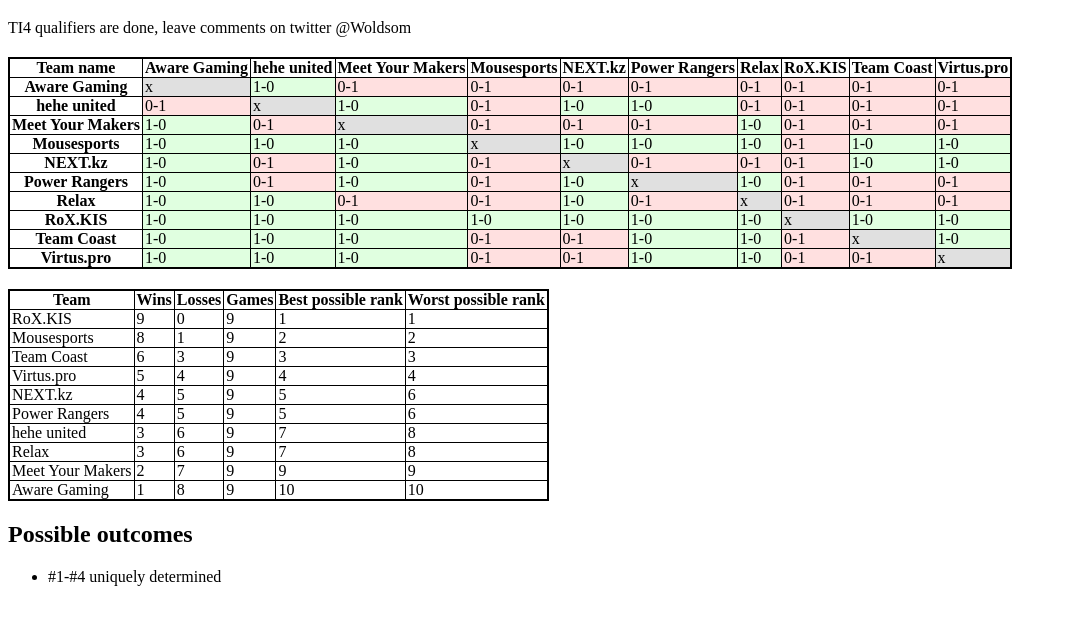
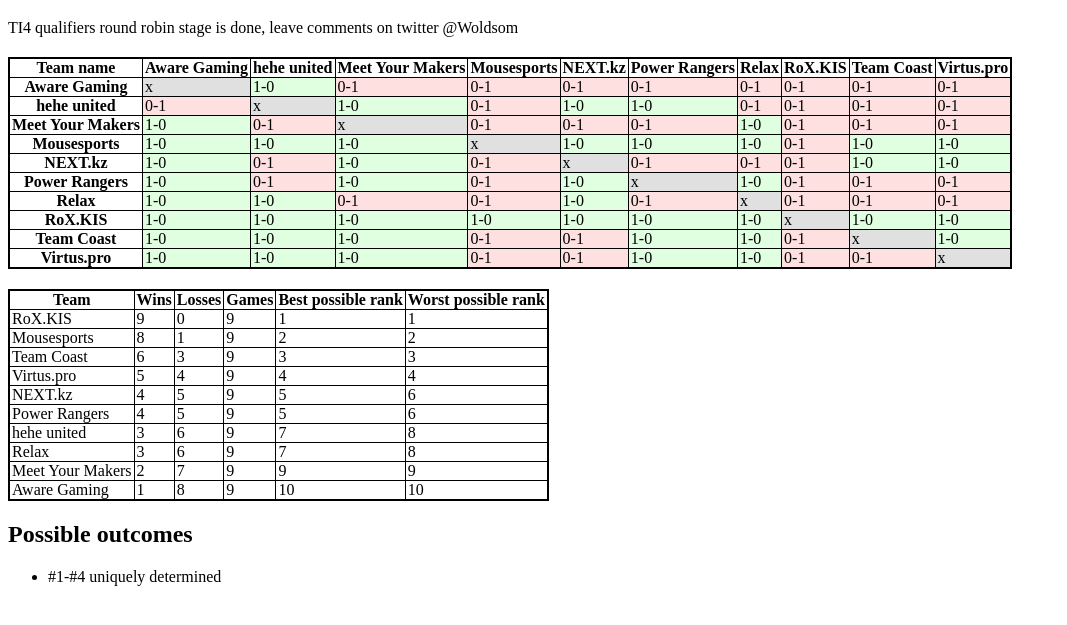
Before and after one commit to ti4roundrobin/ti4roundrobin.github.io, a plain HTML site: page index.html in a window 1280 px wide. Shown: the part 61-686 px from the top of the page, without its empty margins (0-1067 px from the left). Drawn offline with Linux system fonts and the light colour scheme.

Commit message:
Slight correction

```diff
--- a/index.html
+++ b/index.html
@@ -9,7 +9,7 @@
 </head>
 <body>
 <h1>TI4 qualifiers round robin overview</h1>
-<p>TI4 qualifiers are done, leave comments on twitter @Woldsom</p>
+<p>TI4 qualifiers round robin stage is done, leave comments on twitter @Woldsom</p>
 <table id="results">
 <tr><th>Team name</th><th class="teamname">Aware Gaming</th><th class="teamname">hehe united</th><th class="teamname">Meet Your Makers</th><th class="teamname">Mousesports</th><th class="teamname">NEXT.kz</th><th class="teamname">Power Rangers</th><th class="teamname">Relax</th><th class="teamname">RoX.KIS</th><th class="teamname">Team Coast</th><th class="teamname">Virtus.pro</th></tr>
 <tr><th class="teamname">Aware Gaming</th><td>x</td><td>1-0</td><td>0-1</td><td>0-1</td><td>0-1</td><td>0-1</td><td>0-1</td><td>0-1</td><td>0-1</td><td>0-1</td></tr>
```
